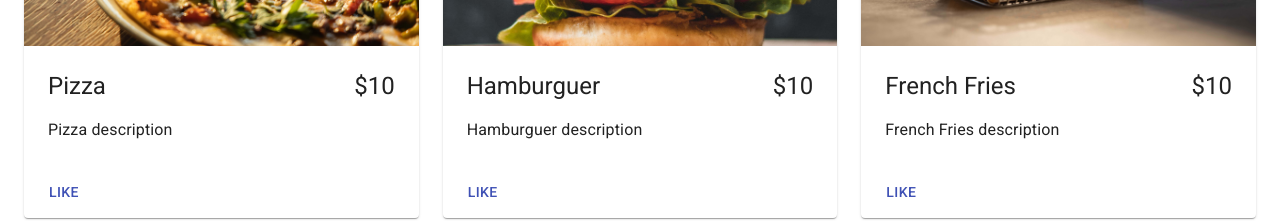
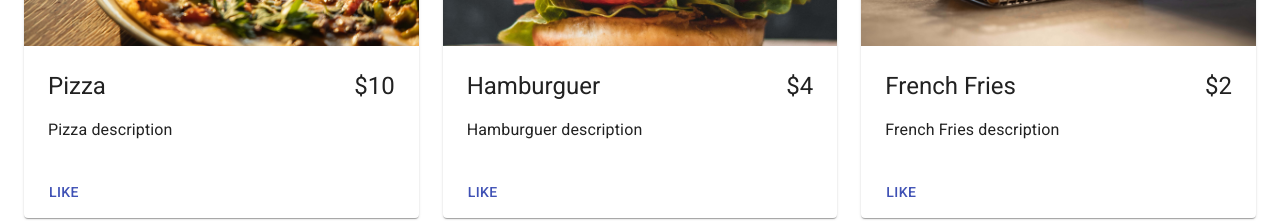
Before and after one commit to spuente/food-menu, a React (Create React App) app: page / in a window 1280 px wide. Shown: the part 236-457 px from the top of the page. Built offline with nearby package versions, Linux system fonts and the light colour scheme.

Commit message:
fix: show dynamic pricing from food list

```diff
--- a/src/components/FoodCard.js
+++ b/src/components/FoodCard.js
@@ -18,7 +18,7 @@ const useStyles = makeStyles({
   },
 })
 
-const FoodCard = ({ imageUrl, title, description }) => {
+const FoodCard = ({ imageUrl, title, description, price }) => {
   const classes = useStyles()
   const [open, setOpen] = useState(false)
 
@@ -42,7 +42,7 @@ const FoodCard = ({ imageUrl, title, description }) => {
             </Box>
             <Box flexShrink={0} p={1}>
               <Typography variant="h5" component="h2">
-                $10
+                ${price}
               </Typography>
             </Box>
           </Box>
--- a/src/data/foodList.js
+++ b/src/data/foodList.js
@@ -3,16 +3,19 @@ const foodList = [
     title: "Pizza",
     description: "Pizza description",
     imageUrl: "/pics/pizza.jpg",
+    price: 10
   },
   {
     title: "Hamburguer",
     description: "Hamburguer description",
     imageUrl: "/pics/hamburguer.jpg",
+    price: 4
   },
   {
     title: "French Fries",
     description: "French Fries description",
     imageUrl: "/pics/fries.jpg",
+    price: 2
   },
 ]
 export default foodList
```
